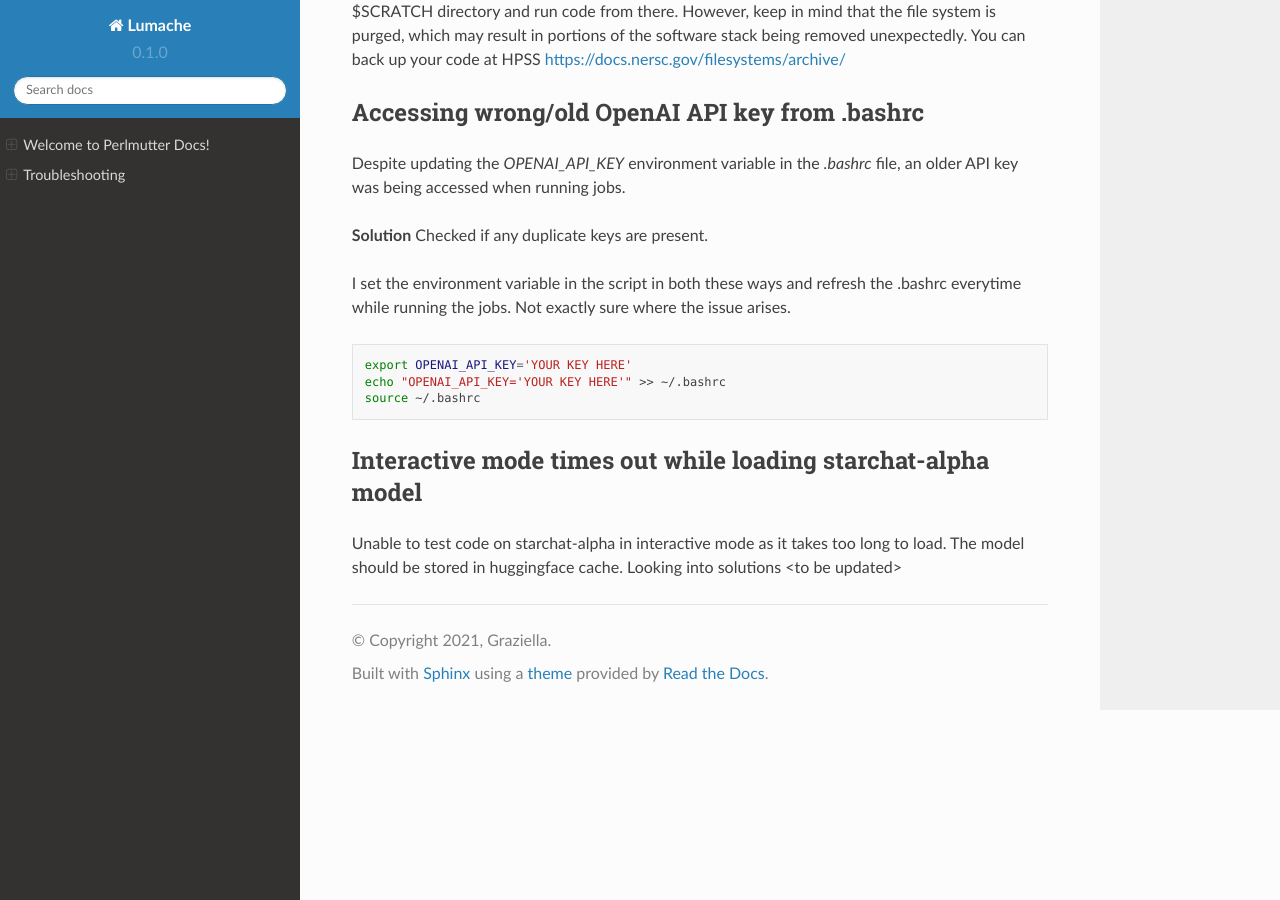
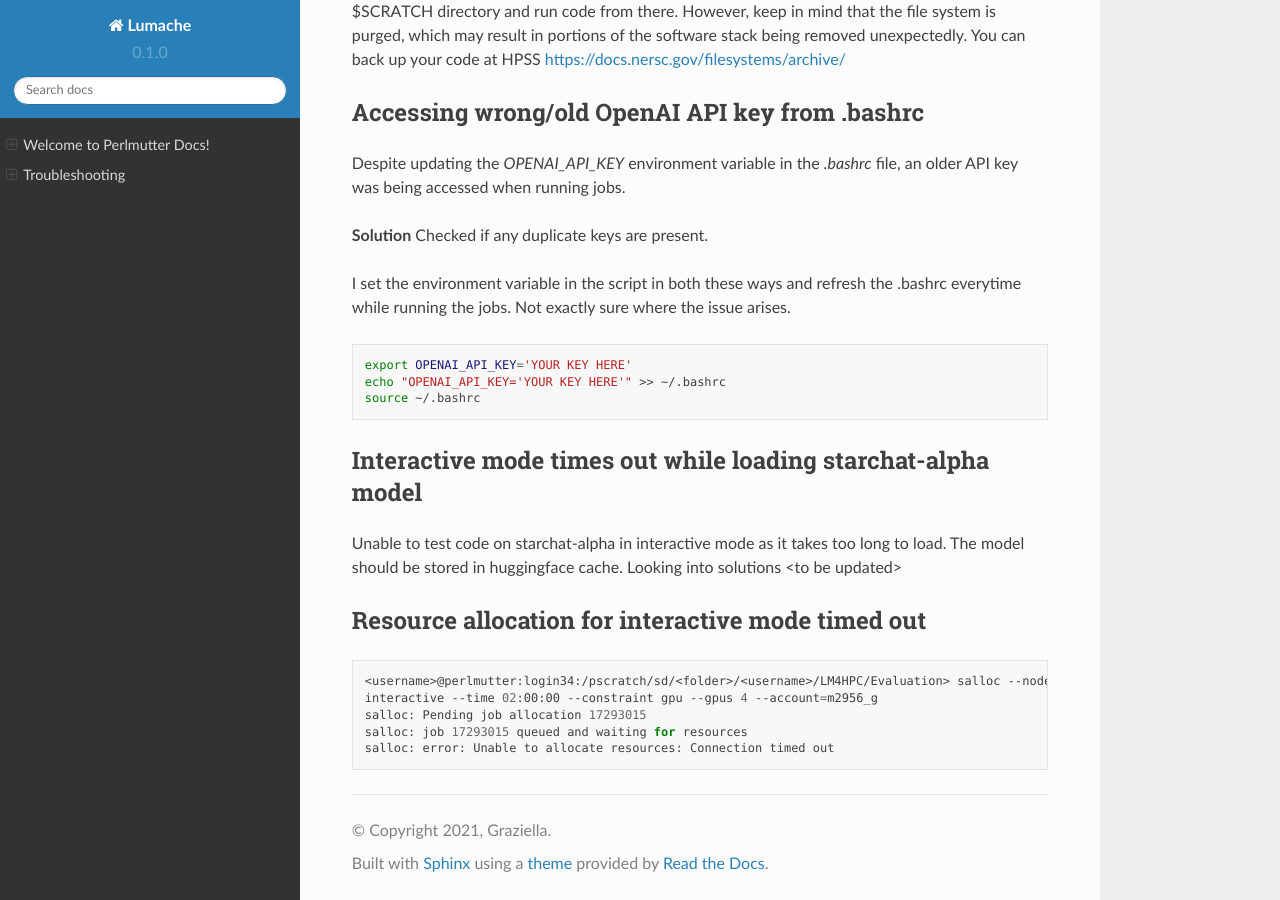
Before and after one commit to HPC-FAIR/Perlmutter-docs, a Sphinx documentation site: the page built from docs/source/index.rst, in a window 1280 px wide and 900 px high, scrolled down 3645 px. Built offline with Sphinx 7.4.7 and the Read the Docs theme 2.0.0, drawn with Linux system fonts in a browser that asks for light colours.

Commit message:
Update index.rst

```diff
--- a/docs/source/index.rst
+++ b/docs/source/index.rst
@@ -162,3 +162,14 @@ Interactive mode times out while loading starchat-alpha model
 Unable to test code on starchat-alpha in interactive mode as it takes too long to load.
 The model should be stored in huggingface cache.
 Looking into solutions <to be updated>
+
+Resource allocation for interactive mode timed out
+----------------------------------------
+
+.. code-block:: bash
+
+    <username>@perlmutter:login34:/pscratch/sd/<folder>/<username>/LM4HPC/Evaluation> salloc --nodes 1 --qos
+    interactive --time 02:00:00 --constraint gpu --gpus 4 --account=m2956_g
+    salloc: Pending job allocation 17293015
+    salloc: job 17293015 queued and waiting for resources
+    salloc: error: Unable to allocate resources: Connection timed out
```
